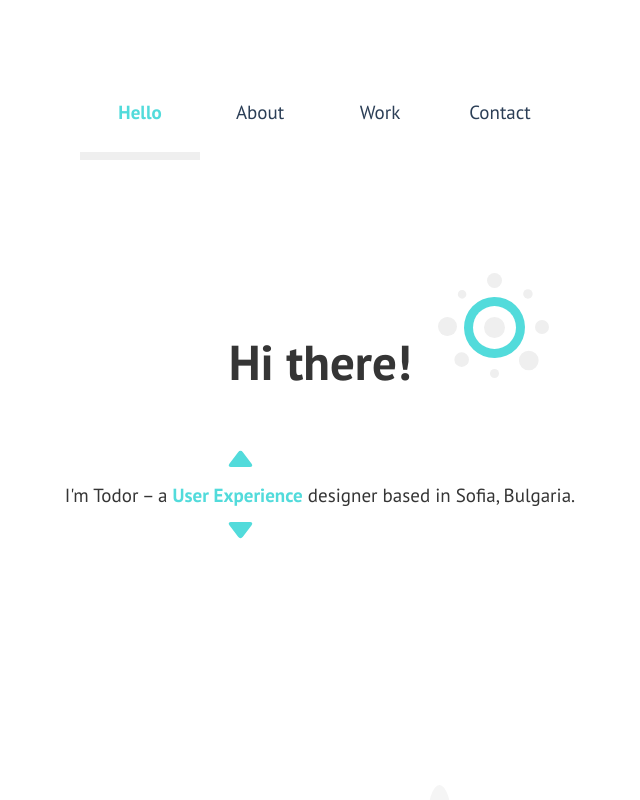
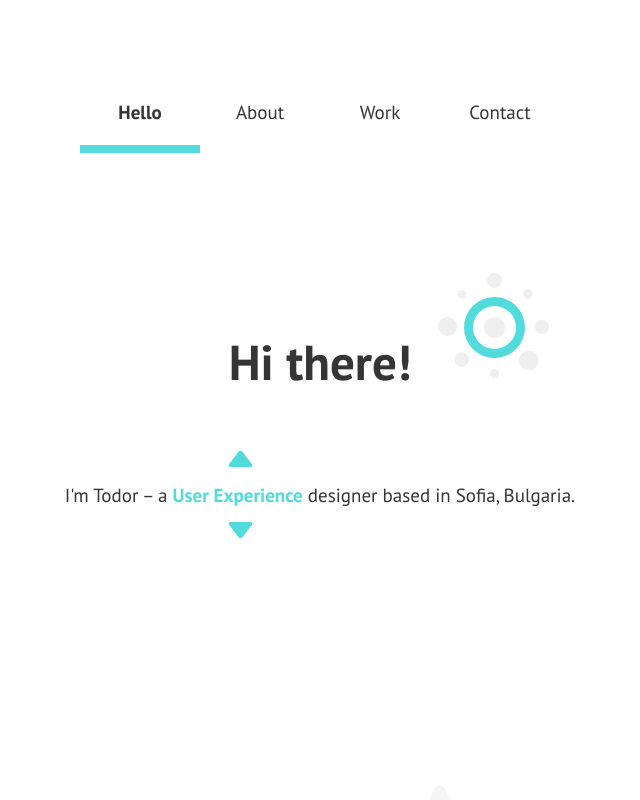
Before and after one commit to panev/panev.net-2019, a Vue app: page /#/ in a window 1280 px wide. Shown: the top 800 px of the page, without its empty margins (320-960 px from the left). Built offline with nearby package versions, Linux system fonts and the light colour scheme.

Commit message:
new styling for nav component

```diff
--- a/src/components/MainNav.vue
+++ b/src/components/MainNav.vue
@@ -169,8 +169,9 @@ a {
 	padding: 20px;
 	display: inline-block;
 	font-size: $type-paragraph;
-	color: $wl-second;
+	color: $wl-black;
 	width: 120px;
+	height: 65px;
 	transition: 0.3s;
 
 	&::after {
@@ -178,9 +179,9 @@ a {
 		height: 8px;
 		width: 120px;
 		display: block;
-		background: $wl-prime;
+		background: #efefef;
 		position: relative;
-		top: 28px;
+		top: 21px;
 		opacity: 0;
     	left: -20px;
     	transition: 0.35s;
@@ -196,11 +197,11 @@ a {
 .worksActive .works-link,
 .contactActive .contact-link {
 	font-weight: bold;
-	color: $wl-prime;
+	color: $wl-black;
 }
 
 .active-marker {
-	background: #efefef;
+	background: $wl-prime;
 	height: 8px;
 	width: 120px;
 	transition: 0.3s;
```
